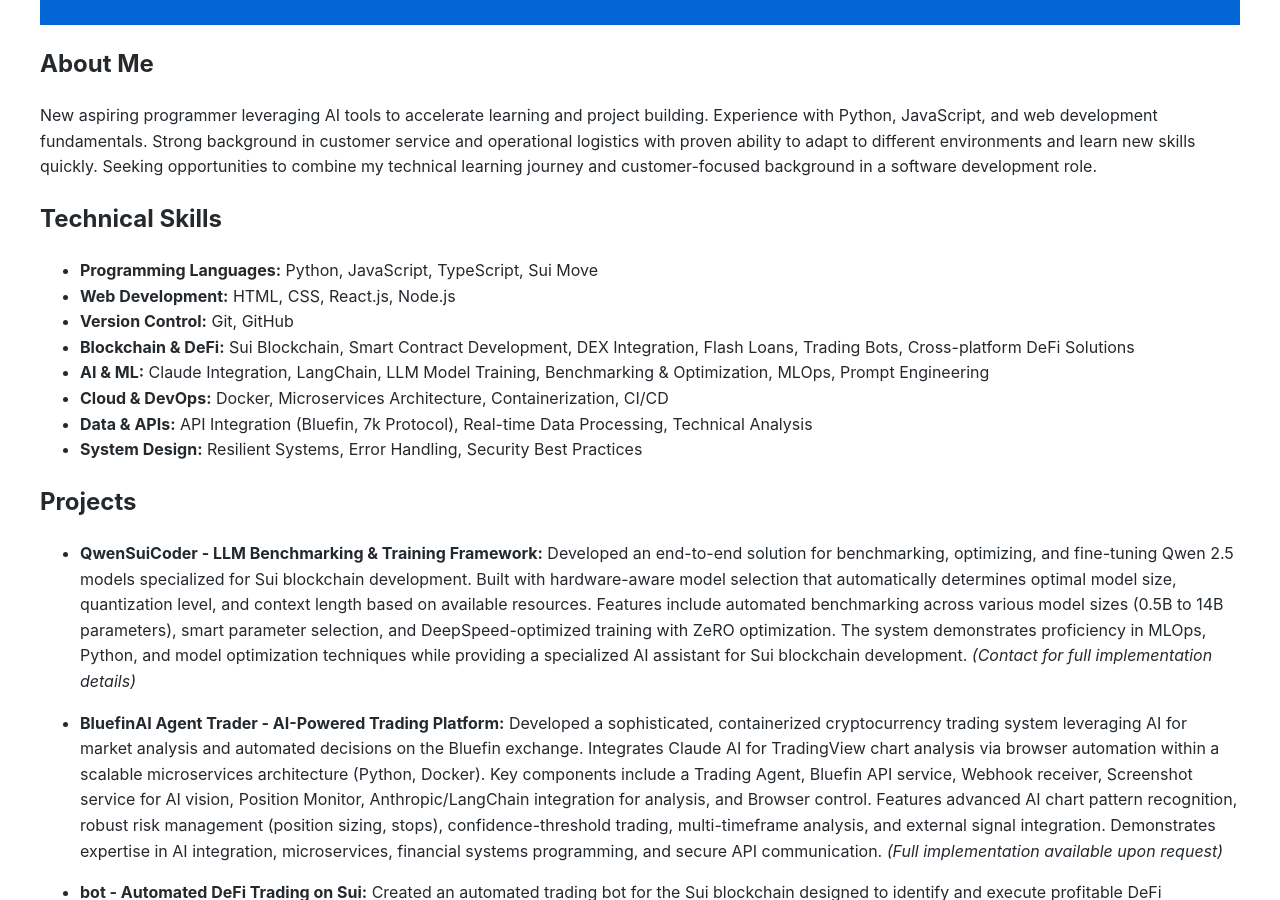
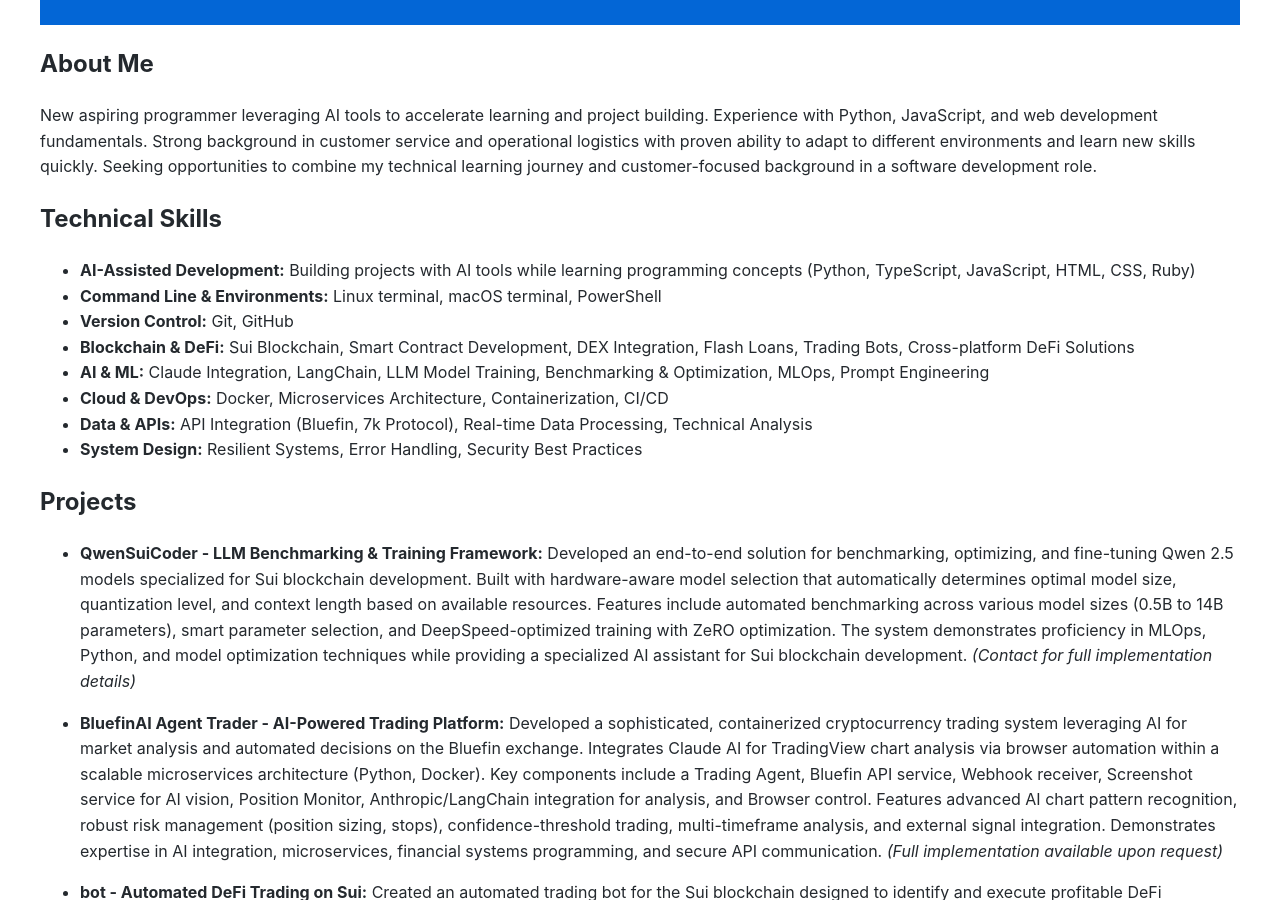
Before and after one commit to aortegamel/Personal-Website, a Jekyll site: the page built from about.md, in a window 1280 px wide and 900 px high, scrolled down 333 px. Built offline with Jekyll 4.4.1, drawn with Linux system fonts in a browser that asks for light colours.

Commit message:
Update about page with learning skills and tools

```diff
--- a/about.md
+++ b/about.md
@@ -10,8 +10,8 @@
 
 ## Technical Skills
 
-- **Programming Languages:** Python, JavaScript, TypeScript, Sui Move
-- **Web Development:** HTML, CSS, React.js, Node.js
+- **AI-Assisted Development:** Building projects with AI tools while learning programming concepts (Python, TypeScript, JavaScript, HTML, CSS, Ruby)
+- **Command Line & Environments:** Linux terminal, macOS terminal, PowerShell
 - **Version Control:** Git, GitHub
 - **Blockchain & DeFi:** Sui Blockchain, Smart Contract Development, DEX Integration, Flash Loans, Trading Bots, Cross-platform DeFi Solutions
 - **AI & ML:** Claude Integration, LangChain, LLM Model Training, Benchmarking & Optimization, MLOps, Prompt Engineering
```
